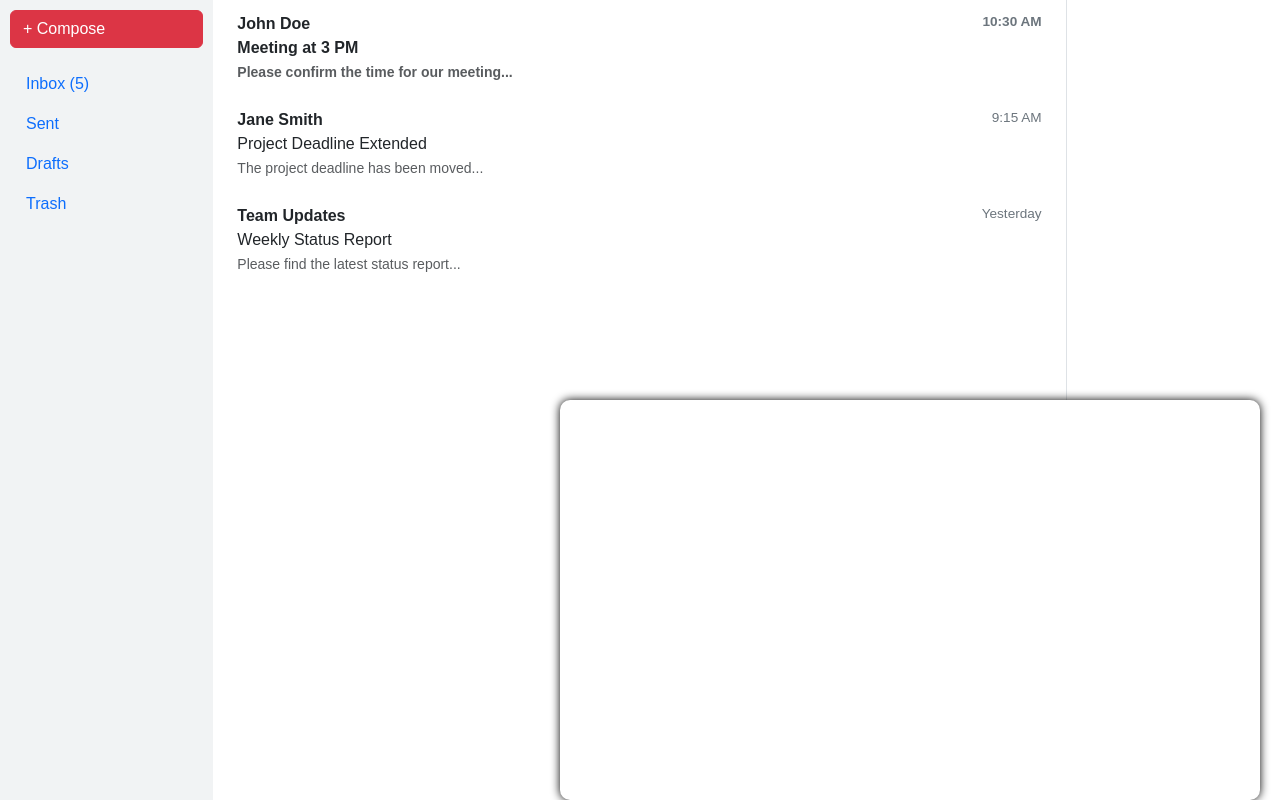
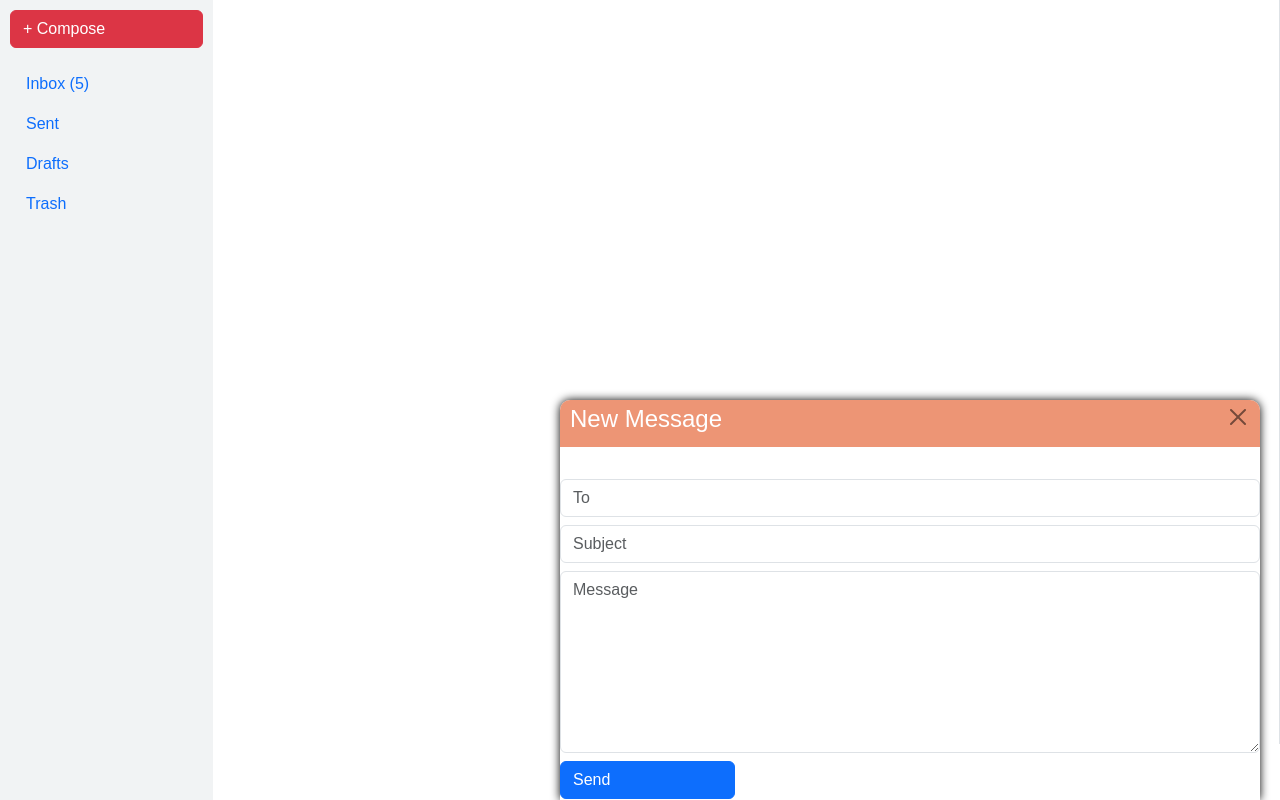
Before and after one commit to jamesjoel/gmail, a React (Vite) app: page /sentitems in a window 1280 px wide. Both pictures are taken after a click on the button "+ Compose". Built offline with nearby package versions, Linux system fonts and the light colour scheme.

Commit message:
componse

```diff
--- a/src/App.jsx
+++ b/src/App.jsx
@@ -16,6 +16,7 @@ const App = () => {
             <Routes>
                 <Route index element={<Navigate to="/inbox" />} />
                 <Route path='inbox' element={<Inbox />} />
+                <Route path='sent' element={<SentItems />} />
                 <Route path='inbox/:id' element={<ViewMail />} />
                 <Route path='drafts' element={<Drafts />} />
                 <Route path='sentitems' element={<SentItems />} />
--- /dev/null
+++ b/src/components/Compose.css
@@ -0,0 +1,17 @@
+.compose-box{
+    position : absolute;
+    bottom : 0;
+    right : 20px;
+    height : 400px;
+    width : 700px;
+    background-color : #fff;
+    box-shadow : 0px 0px 10px #000;
+    border-radius : 10px 10px 0 0;
+}
+.compose-header{
+    background-color: #ed9575;
+    padding: 5px 10px;
+    color: #fff;
+    border-radius : 10px 10px 0 0;
+    margin-bottom: 0;
+}
--- /dev/null
+++ b/src/components/Compose.jsx
@@ -0,0 +1,56 @@
+import React, { useState } from 'react'
+import './Compose.css'
+import { useSelector, useDispatch } from 'react-redux'
+import { sendMail } from '../redux/MailSlice'
+
+
+const Compose = ({setShowCompose}) => {
+    let dispatch = useDispatch();
+
+    let allMail = useSelector(state=>state.MailReducer);
+
+    let [frm, setFrm] = useState({
+        to : "",
+        subject : "",
+        message : "",
+    })
+
+    let send = ()=>{
+        let sendObj = {
+            id : allMail.length+1,
+            from : "rohit@gmail.com",
+            to : frm.to,
+            subject : frm.subject,
+            body : frm.message,
+            timestamp : new Date().toDateString(),
+            mail_status : 5
+        }
+
+        dispatch(sendMail(sendObj));
+        setShowCompose(false);
+
+    }
+  return (
+    <div className='compose-box'>
+        <div className='d-flex compose-header justify-content-between'>
+
+        <h4 className=''>
+            New Message
+        </h4>
+            <button className='btn-close' onClick={()=>setShowCompose(false)}></button>
+        </div>
+        <br />
+        <input type='text' value={frm.to} onChange={(e)=>setFrm({...frm, to:e.target.value})} className='form-control my-2' placeholder='To' />
+
+        <input type='text' value={frm.subject} onChange={(e)=>setFrm({...frm, subject:e.target.value})} className='form-control my-2' placeholder='Subject' />
+        <textarea value={frm.message} onChange={(e)=>setFrm({...frm, message:e.target.value})} className='form-control my-2' rows="7" placeholder='Message' ></textarea>
+        <div className='col-md-3'>
+
+        <button onClick={send} className='btn btn-primary'>Send</button>
+        </div>
+
+    </div>
+  )
+}
+
+export default Compose
--- a/src/components/Mail.jsx
+++ b/src/components/Mail.jsx
@@ -2,6 +2,7 @@ import React from 'react'
 import { useNavigate } from 'react-router-dom'
 import { useDispatch } from 'react-redux';
 import { changReadStatus } from '../redux/MailSlice';
+import useSnippet from '../hooks/useSnippet';
 
 const Mail = ({data}) => {
   let dispatch = useDispatch();
@@ -21,7 +22,7 @@ const Mail = ({data}) => {
             <span class="email-time">{data.timestamp}</span>
           </div>
           <div>{data.subject}</div>
-          <small class="text-muted">{data.snippet}</small>
+          <small class="text-muted">{useSnippet(data.body)}</small>
         </div>
     </div>
   )
--- a/src/components/Sidebar.jsx
+++ b/src/components/Sidebar.jsx
@@ -1,6 +1,7 @@
 import React, { useState } from 'react'
 import { useSelector } from 'react-redux'
 import { NavLink } from 'react-router-dom';
+import Compose from './Compose';
 
 const Sidebar = () => {
 
@@ -22,7 +23,7 @@ const Sidebar = () => {
           <NavLink className="nav-link" to="/inbox">Inbox ({counter})</NavLink>
         </li>
         <li className="nav-item">
-          <a className="nav-link" href="#">Sent</a>
+        <NavLink className="nav-link" to="/sent">Sent</NavLink>
         </li>
         <li className="nav-item">
           <a className="nav-link" href="#">Drafts</a>
@@ -34,7 +35,7 @@ const Sidebar = () => {
       {
         showCompose
         ?
-        <div style={{position : "absolute", bottom : 0, right : "20px", height : "400px", width : "700px", backgroundColor : "#fff", boxShadow : "0px 0px 10px #000", borderRadius : "10px"}}></div>
+        <Compose setShowCompose={setShowCompose} />
         :
         ''
       }
--- a/src/data/mail.jsx
+++ b/src/data/mail.jsx
@@ -5,11 +5,10 @@ let allMail =
         "from": "john.doe@example.com",
         "to": "you@example.com",
         "subject": "Meeting at 3 PM",
-        "snippet": "Please confirm the time for our meeting...",
+
         "body": "Hi, \n\nPlease confirm the time for our meeting at 3 PM. Let me know if that works for you.\n\nThanks,\nJohn",
         "timestamp": "2025-03-12T10:30:00Z",
-        "is_read": false,
-        "labels": ["Work", "Important"],
+
         "mail_status" : 2
       },
       {
@@ -17,11 +16,11 @@ let allMail =
         "from": "jane.smith@example.com",
         "to": "you@example.com",
         "subject": "Project Deadline Extended",
-        "snippet": "The project deadline has been moved...",
+
         "body": "Hi Team, \n\nThe project deadline has been extended to next Friday. Please update your schedules accordingly.\n\nBest, \nJane",
         "timestamp": "2025-03-12T09:15:00Z",
-        "is_read": true,
-        "labels": ["Work", "Updates"],
+
+
         "mail_status" : 2
       },
       {
@@ -29,11 +28,11 @@ let allMail =
         "from": "team@example.com",
         "to": "you@example.com",
         "subject": "Weekly Status Report",
-        "snippet": "Please find the latest status report...",
+
         "body": "Hi All, \n\nPlease find the latest status report attached. Let me know if you have any questions.\n\nThanks, \nTeam",
         "timestamp": "2025-03-11T14:30:00Z",
-        "is_read": false,
-        "labels": ["Team", "Updates"],
+
+
         "mail_status" : 2
       },
       {
@@ -41,11 +40,11 @@ let allMail =
         "from": "you@example.com",
         "to": "client@example.com",
         "subject": "Proposal Submission",
-        "snippet": "Please find the attached proposal...",
+
         "body": "Hi,\n\nPlease find the attached proposal for your review.\n\nBest regards,\nYou",
         "timestamp": "2025-03-10T16:45:00Z",
-        "is_read": true,
-        "labels": ["Sent", "Work"],
+
+
         "mail_status" : 2
       },
       {
@@ -53,11 +52,11 @@ let allMail =
         "from": "you@example.com",
         "to": "manager@example.com",
         "subject": "Meeting Notes",
-        "snippet": "Draft of the meeting notes...",
+
         "body": "Hi,\n\nHere's a draft of the meeting notes. Let me know if any changes are needed.\n\nThanks,\nYou",
         "timestamp": "2025-03-10T08:20:00Z",
-        "is_read": false,
-        "labels": ["Draft", "Work"],
+
+
         "mail_status" : 2
       }
      ]
--- /dev/null
+++ b/src/hooks/useSnippet.jsx
@@ -0,0 +1,6 @@
+let useSnippet = (str)=>{
+    let arr = str.split(" ");
+    let newstr = arr[0]+" "+arr[1]+" "+arr[2]+" ...";
+    return newstr;
+}
+export default useSnippet;
--- a/src/pages/SentItems.jsx
+++ b/src/pages/SentItems.jsx
@@ -1,33 +1,19 @@
 import React from 'react'
+import { useSelector } from 'react-redux';
+import Mail from '../components/Mail';
 
 const SentItems = () => {
+  let allMail = useSelector(state=>state.MailReducer);
+
   return (
-    <div class="col-md-8 inbox-list">
+    <div class="col-md-10 inbox-list">
 
-      <div class="email-item unread">
-        <div class="d-flex justify-content-between">
-          <strong>John Doe</strong>
-          <span class="email-time">10:30 AM</span>
-        </div>
-        <div>Meeting at 3 PM</div>
-        <small class="text-muted">Please confirm the time for our meeting...</small>
-      </div>
-      <div class="email-item">
-        <div class="d-flex justify-content-between">
-          <strong>Jane Smith</strong>
-          <span class="email-time">9:15 AM</span>
-        </div>
-        <div>Project Deadline Extended</div>
-        <small class="text-muted">The project deadline has been moved...</small>
-      </div>
-      <div class="email-item">
-        <div class="d-flex justify-content-between">
-          <strong>Team Updates</strong>
-          <span class="email-time">Yesterday</span>
-        </div>
-        <div>Weekly Status Report</div>
-        <small class="text-muted">Please find the latest status report...</small>
-      </div>
+        {
+          allMail.map(item=> item.mail_status==5 ? <Mail key={item.id} data={item}  /> : '')
+        }
+
+
+
     </div>
   )
 }
--- a/src/redux/MailSlice.jsx
+++ b/src/redux/MailSlice.jsx
@@ -19,6 +19,9 @@ let MailSlice = createSlice({
             })
 
             // console.log(arr);
+        },
+        sendMail(state, action){
+            state.push(action.payload);
         }
     }
 
@@ -26,4 +29,4 @@ let MailSlice = createSlice({
 
 
 export default MailSlice.reducer;
-export let {changReadStatus} = MailSlice.actions;
+export let {changReadStatus, sendMail} = MailSlice.actions;
```
